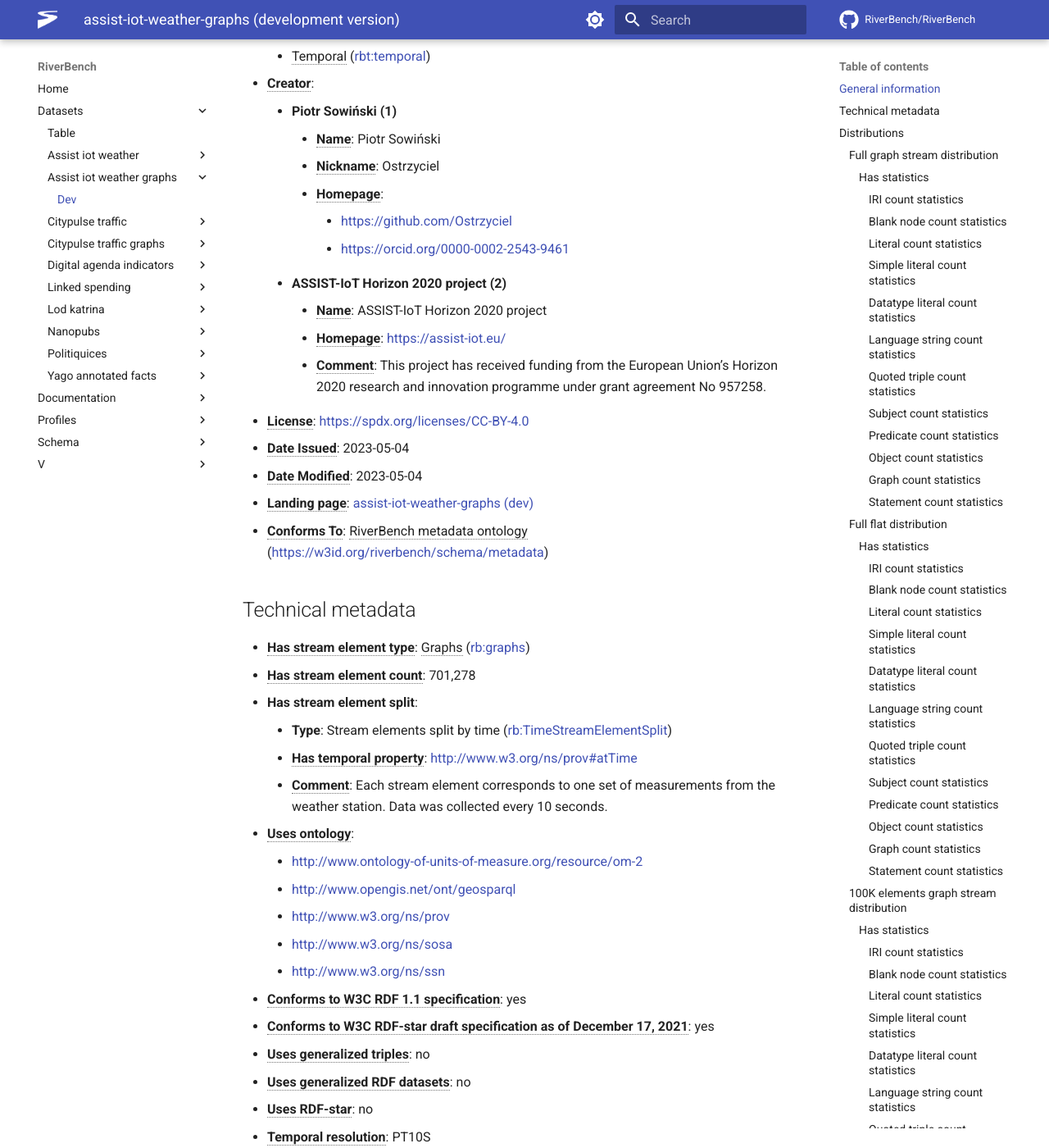
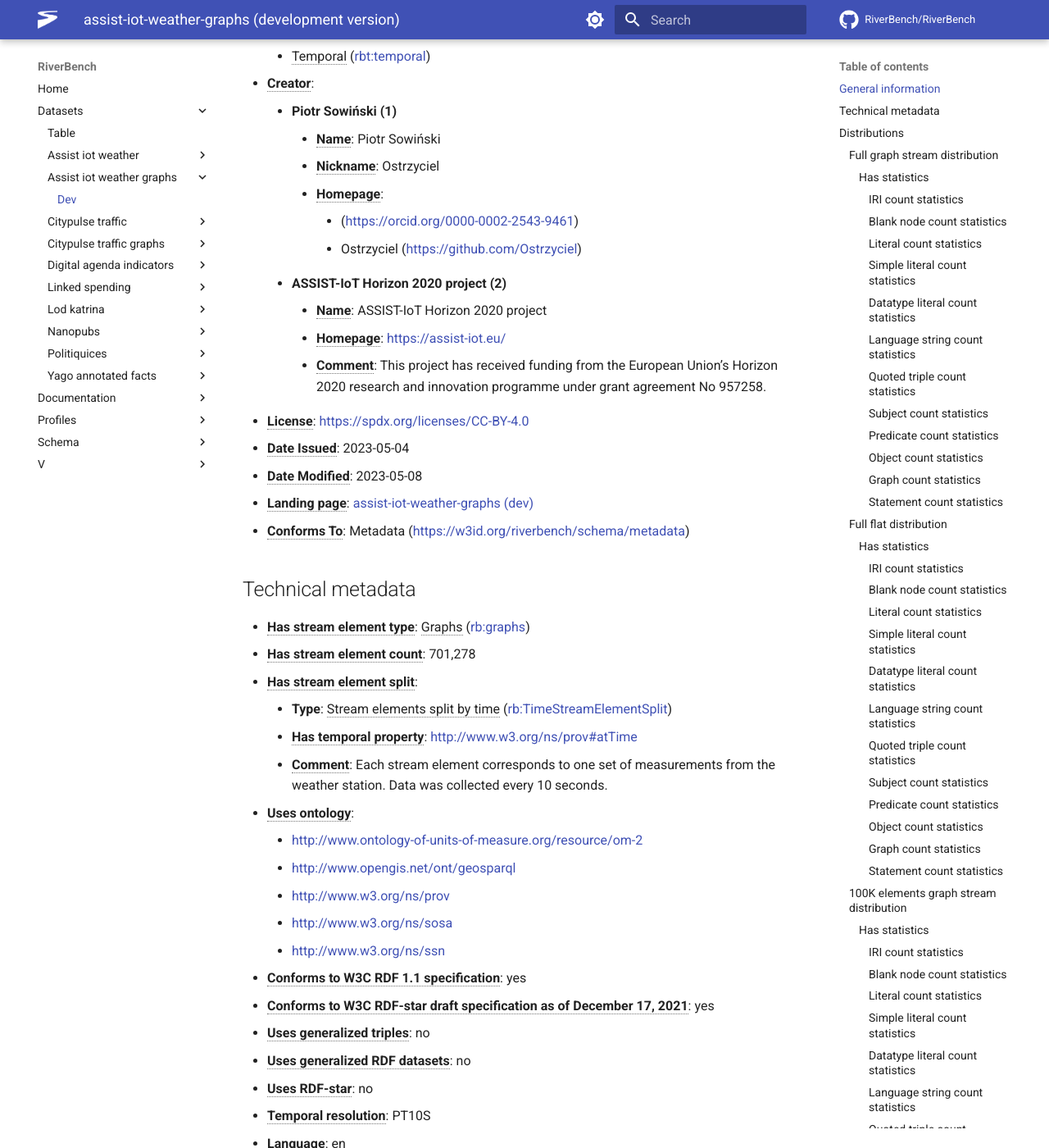
Before and after one commit to RiverBench/riverbench.github.io, an MkDocs documentation site: the page built from docs/datasets/assist-iot-weather-graphs/dev/index.md, in a window 1280 px wide and 1400 px high, scrolled down 846 px. Shown: the whole window at 82% size. Built offline with MkDocs 1.6.1 and Material for MkDocs 9.7.7, drawn with Linux system fonts in a browser that asks for light colours; comment, search, counter and statistics services are not loaded; some of the changed text lies outside the part shown.

Commit message:
Automatic update of RiverBench/dataset-assist-iot-weather-graphs (dev)

```diff
--- a/docs/datasets/assist-iot-weather-graphs/dev/index.md
+++ b/docs/datasets/assist-iot-weather-graphs/dev/index.md
@@ -26,24 +26,24 @@ The dataset is a real application of RDF streaming (originally streamed over MQT
         - **<abbr title="A name for some thing.">Name</abbr>**: Piotr Sowiński
         - **<abbr title="A short informal nickname characterising an agent (includes login identifiers, IRC and other chat nicknames).">Nickname</abbr>**: Ostrzyciel
         - **<abbr title="A homepage for some thing.">Homepage</abbr>**:
-            - [https://github.com/Ostrzyciel](https://github.com/Ostrzyciel)
-            - [https://orcid.org/0000-0002-2543-9461](https://orcid.org/0000-0002-2543-9461)
+            -  ([https://orcid.org/0000-0002-2543-9461](https://orcid.org/0000-0002-2543-9461))
+            - Ostrzyciel ([https://github.com/Ostrzyciel](https://github.com/Ostrzyciel))
     - **ASSIST-IoT Horizon 2020 project (2)**
         - **<abbr title="A name for some thing.">Name</abbr>**: ASSIST-IoT Horizon 2020 project
         - **<abbr title="A homepage for some thing.">Homepage</abbr>**: [https://assist-iot.eu/](https://assist-iot.eu/)
         - **<abbr title="A description of the subject resource.">Comment</abbr>**: This project has received funding from the European Union’s Horizon 2020 research and innovation programme under grant agreement No 957258.
 - **<abbr title="A legal document giving official permission to do something with the resource.">License</abbr>**: [https://spdx.org/licenses/CC-BY-4.0](https://spdx.org/licenses/CC-BY-4.0)
 - **<abbr title="Date of formal issuance of the resource.">Date Issued</abbr>**: 2023-05-04
-- **<abbr title="Date on which the resource was changed.">Date Modified</abbr>**: 2023-05-04
+- **<abbr title="Date on which the resource was changed.">Date Modified</abbr>**: 2023-05-08
 - **<abbr title="A Web page that can be navigated to in a Web browser to gain access to the catalog, a dataset, its distributions and/or additional information.">Landing page</abbr>**: [assist-iot-weather-graphs (dev)](https://w3id.org/riverbench/datasets/assist-iot-weather-graphs/dev)
-- **<abbr title="An established standard to which the described resource conforms.">Conforms To</abbr>**: <abbr title="Ontology for describing datasets and profiles in the RiverBench benchmark suite.">RiverBench metadata ontology</abbr> ([https://w3id.org/riverbench/schema/metadata](https://w3id.org/riverbench/schema/metadata))
+- **<abbr title="An established standard to which the described resource conforms.">Conforms To</abbr>**: Metadata ([https://w3id.org/riverbench/schema/metadata](https://w3id.org/riverbench/schema/metadata))
 
 ## Technical metadata
 
 - **<abbr title="Indicates the type of contents of each stream element">Has stream element type</abbr>**: <abbr title="Graph streams are a special case of quad streams, where each element contains exactly one named RDF graph.">Graphs</abbr> ([rb:graphs](https://w3id.org/riverbench/schema/metadata#graphs))
 - **<abbr title="Number of elements in the stream">Has stream element count</abbr>**: 701,278
-- **Has stream element split**:
-    - **Type**: Stream elements split by time ([rb:TimeStreamElementSplit](https://w3id.org/riverbench/schema/metadata#TimeStreamElementSplit))
+- **<abbr title="Indicates how the stream was split into elements.">Has stream element split</abbr>**:
+    - **Type**: <abbr title="The elements correspond to different instants or intervals of time.">Stream elements split by time</abbr> ([rb:TimeStreamElementSplit](https://w3id.org/riverbench/schema/metadata#TimeStreamElementSplit))
     - **<abbr title="The IRI of the property that is used in the stream to denote time at which the event occured.">Has temporal property</abbr>**: [http://www.w3.org/ns/prov#atTime](http://www.w3.org/ns/prov#atTime)
     - **<abbr title="A description of the subject resource.">Comment</abbr>**: Each stream element corresponds to one set of measurements from the weather station. Data was collected every 10 seconds.
 - **<abbr title="Indicates that the dataset uses an ontology. The object must be a resource, but it doesn't neccesarily have to be an OWL ontology.">Uses ontology</abbr>**:
```
Also changed, not shown: other parts of docs/datasets/assist-iot-weather-graphs/dev/index.md (+6 -6 lines).
